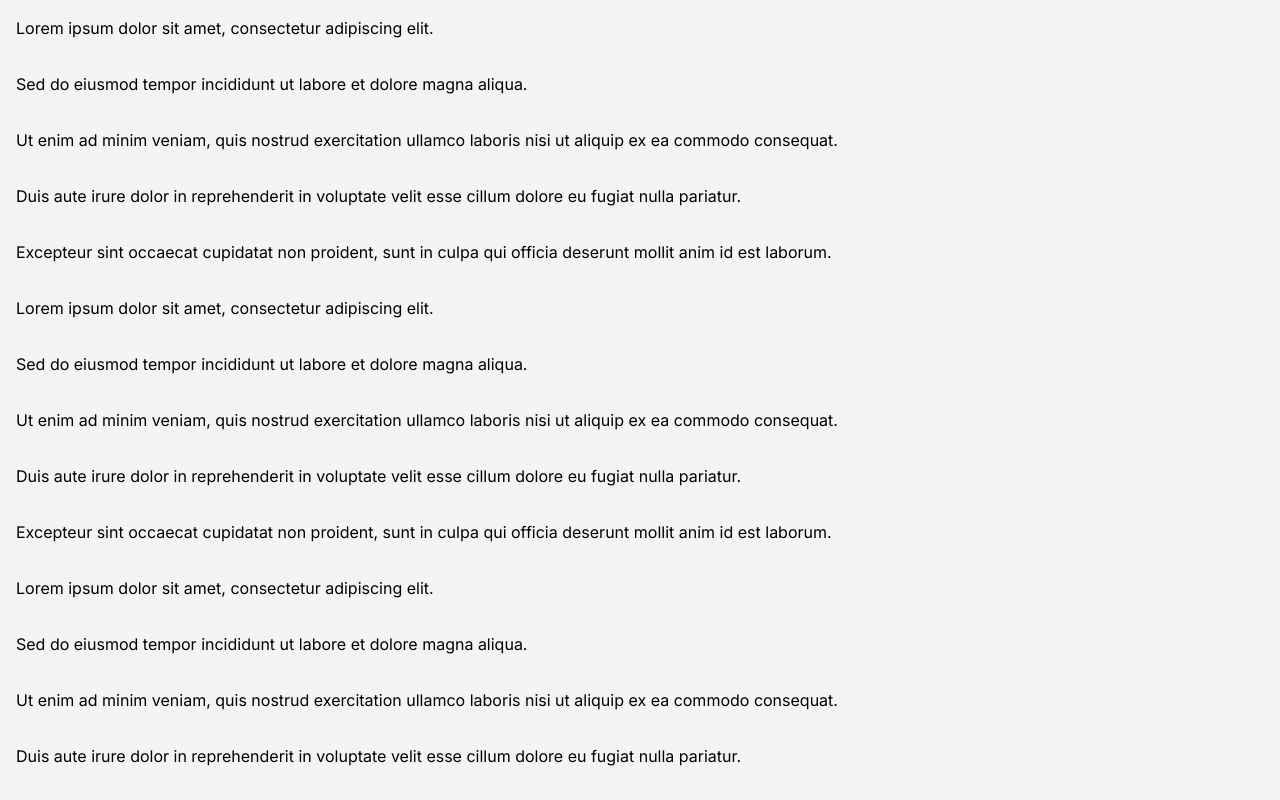
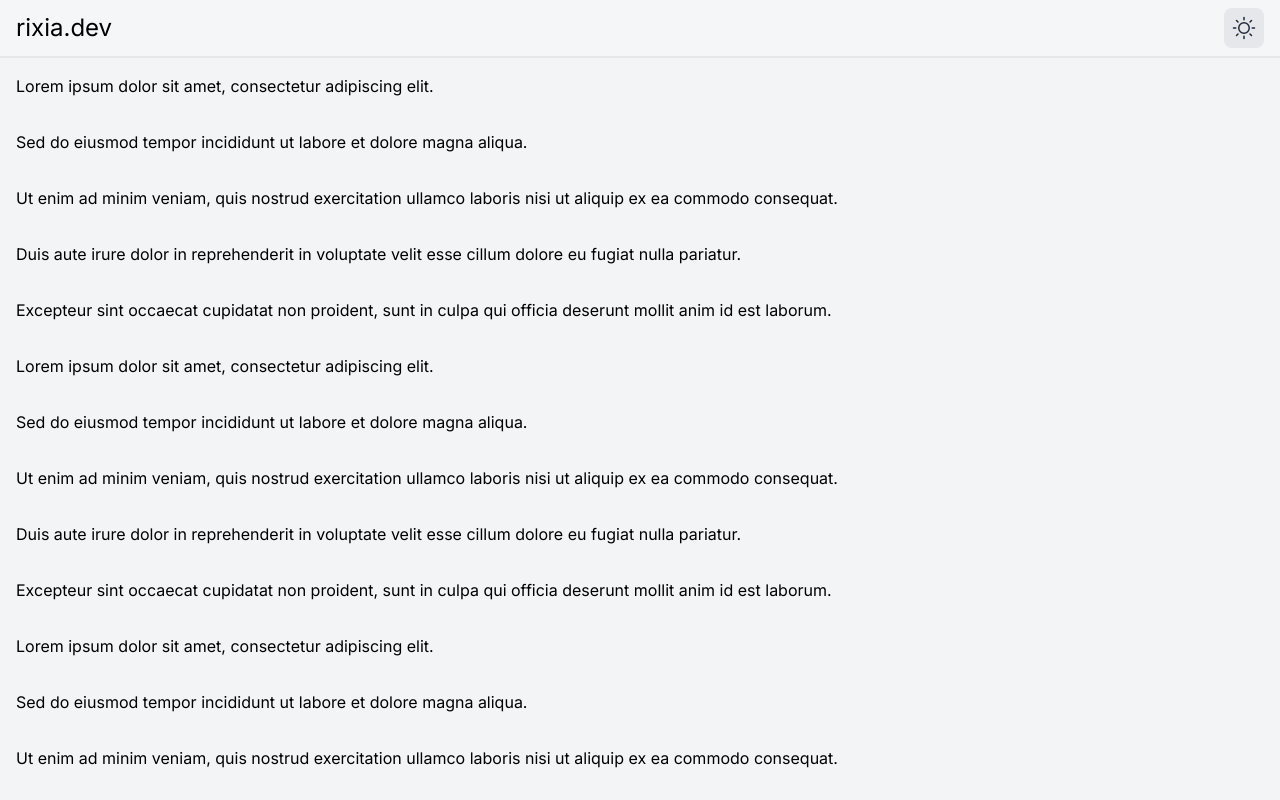
Before and after one commit to rixia-cat/homepage, a Next.js app: page / in a window 1280 px wide. Shown: the top 800 px of the page. Built offline with nearby package versions, Linux system fonts and the light colour scheme; what tailwindcss-radix would draw is missing.

Commit message:
🚧 add: ヘッダ関連コンポーネントの枠組み仮追加

```diff
--- a/src/app/layout.tsx
+++ b/src/app/layout.tsx
@@ -1,6 +1,8 @@
 import type { Metadata } from "next";
 import { Inter } from "next/font/google";
 import "./globals.css";
+import { ThemeProvider } from 'next-themes'
+import { Header } from "@/components/header/Header";
 
 const inter = Inter({ subsets: ["latin"] });
 
@@ -15,8 +17,13 @@ export default function RootLayout({
   children: React.ReactNode;
 }>) {
   return (
-    <html lang="en">
-      <body className={inter.className}>{children}</body>
+    <html lang="ja" suppressHydrationWarning>
+      <body className={inter.className}>
+        <ThemeProvider attribute="class">
+          <Header />
+          {children}
+        </ThemeProvider>
+      </body>
     </html>
   );
 }
--- /dev/null
+++ b/src/components/header/Header.tsx
@@ -0,0 +1,30 @@
+'use client';
+import React from 'react';
+
+import { ThemeSettingButton } from './component/ThemeSettingButton';
+import ToggleDrawerButton from './component/ToggleDrawerButton';
+
+type User = {
+  name: string;
+};
+
+interface HeaderProps {
+  user?: User;
+  onLogin?: () => void;
+  onLogout?: () => void;
+  onCreateAccount?: () => void;
+}
+
+export const Header = () => {
+  const onClick = () => { };
+  return (
+    <header className='flex w-full sticky top-0 left-0   backdrop-blur-sm bg-gray-100 bg-opacity-80 dark:bg-black dark:bg-opacity-50 dark:backdrop-blur-sm border-b-2'>
+      <div className='flex w-full items-center justify-between px-4 h-14 '>
+        <ToggleDrawerButton onClick={onClick} />
+        <a href='/' className='text-2xl'>rixia.dev</a>
+        <div className='mx-auto' />
+        <ThemeSettingButton />
+      </div>
+    </header>
+  )
+}
--- /dev/null
+++ b/src/components/header/component/ThemeSettingButton.tsx
@@ -0,0 +1,130 @@
+'use client';
+import { CircleHalfTilt, CircleNotch, MoonStars, Question, Sun, CheckCircle, CircleHalf } from '@phosphor-icons/react';
+import * as DropdownMenu from '@radix-ui/react-dropdown-menu';
+import { useTheme } from 'next-themes'
+import { RefObject, createRef, useEffect, useMemo, useRef, useState } from 'react';
+
+enum ThemeMode {
+    Light = 'light',
+    Dark = 'dark',
+    System = 'system',
+}
+type ButtonData = {
+    iconElm: JSX.Element,
+    label: string
+}
+type DropdownData = {
+    mode: ThemeMode,
+    iconElm: JSX.Element,
+    label: string,
+}
+const dropdownItemEntries = [
+    ThemeMode.Light,
+    ThemeMode.Dark,
+    ThemeMode.System
+]
+
+const ICONSIZE = 24;
+
+export const ThemeSettingButton = () => {
+    const [mounted, setMounted] = useState(false);
+    const [systemTheme, setSystemTheme] = useState<ThemeMode>(ThemeMode.Light);
+    const { theme, setTheme } = useTheme();
+
+    useEffect(() => {
+        setMounted(true)
+        setSystemTheme(window.matchMedia('(prefers-color-scheme: dark)').matches ? ThemeMode.Dark : ThemeMode.Light);
+    }, [])
+
+
+
+    const buttonData: ButtonData = useMemo(() => {
+        if (!mounted) {
+            return {
+                iconElm: <CircleNotch className='animate-spin' size={ICONSIZE} />,
+                label: 'Loading...',
+            }
+        }
+        switch (theme) {
+            case ThemeMode.Light:
+                return {
+                    iconElm: <Sun size={ICONSIZE} />,
+                    label: 'Light',
+                }
+            case ThemeMode.Dark:
+                return {
+                    iconElm: <MoonStars size={ICONSIZE} />,
+                    label: 'Dark',
+                }
+            case ThemeMode.System:
+                const iconElm = systemTheme === ThemeMode.Dark ? <MoonStars size={ICONSIZE} /> : <Sun size={ICONSIZE} />;
+                return {
+                    iconElm: iconElm,
+                    label: 'System',
+                }
+            default:
+                return {
+                    iconElm: <Question size={ICONSIZE} />,
+                    label: 'Unknown',
+                }
+        }
+    }, [theme, mounted]);
+
+
+    /* ドロップダウンメニュー */
+    const dropdownData: DropdownData[] = dropdownItemEntries.map((item) => {
+        switch (item) {
+            case ThemeMode.Light:
+                return {
+                    mode: ThemeMode.Light,
+                    iconElm: <Sun size={ICONSIZE} className='mr-2' />,
+                    label: 'Light',
+                }
+            case ThemeMode.Dark:
+                return {
+                    mode: ThemeMode.Dark,
+                    iconElm: <MoonStars size={ICONSIZE} className='mr-2' />,
+                    label: 'Dark',
+                }
+            case ThemeMode.System:
+                return {
+                    mode: ThemeMode.System,
+                    iconElm: <CircleHalf size={ICONSIZE} className='mr-2 ' />,
+                    label: 'System',
+                }
+            default:
+                return {
+                    mode: ThemeMode.System,
+                    iconElm: <Question size={ICONSIZE} className='mr-2' />,
+                    label: 'Unknown',
+                }
+        }
+    });
+
+    return (
+        <DropdownMenu.Root>
+            <DropdownMenu.Trigger asChild>
+                <button className="p-2 text-gray-800 bg-gray-200 rounded-lg dark:text-gray-200 dark:bg-gray-800"
+                    aria-label="画面テーマを変更">
+                    {buttonData.iconElm}
+                </button>
+            </DropdownMenu.Trigger>
+
+            <DropdownMenu.Portal>
+                <DropdownMenu.Content className="w-40  bg-white rounded-lg shadow-lg dark:bg-gray-800 backdrop-blur-sm">
+                    <DropdownMenu.RadioGroup value={theme} onValueChange={setTheme}>
+                        {dropdownData.map((data, index) => (
+                            <DropdownMenu.RadioItem value={data.mode} key={index} className="flex items-center justify-start w-full px-4 py-2 text-gray-800 dark:text-gray-200 hover:bg-gray-200 dark:hover:bg-gray-700 radix-state-checked:bg-gray-200 dark:radix-state-checked:bg-gray-700">
+                                {data.iconElm} {data.label}
+
+                                <DropdownMenu.ItemIndicator className="ml-auto">
+                                    <CheckCircle />
+                                </DropdownMenu.ItemIndicator>
+                            </DropdownMenu.RadioItem>
+                        ))}
+                    </DropdownMenu.RadioGroup>
+                </DropdownMenu.Content>
+            </DropdownMenu.Portal>
+        </DropdownMenu.Root>
+    )
+}
--- /dev/null
+++ b/src/components/header/component/ToggleDrawerButton.tsx
@@ -0,0 +1,18 @@
+import { List } from "@phosphor-icons/react/dist/ssr";
+
+type Props = {
+    onClick: () => void;
+};
+
+const ICONSIZE = 24;
+
+export default function ToggleDrawerButton(props: Props) {
+    const onClick = () => {
+        props.onClick();
+    }
+    return (
+        <button aria-label="サイドドロワーを表示" className="lg:invisible lg:hidden p-2 text-gray-800 bg-gray-200 rounded-lg dark:text-gray-200 dark:bg-gray-800 mr-4 " onClick={onClick}>
+            <List size={ICONSIZE} />
+        </button>
+    );
+}
```
